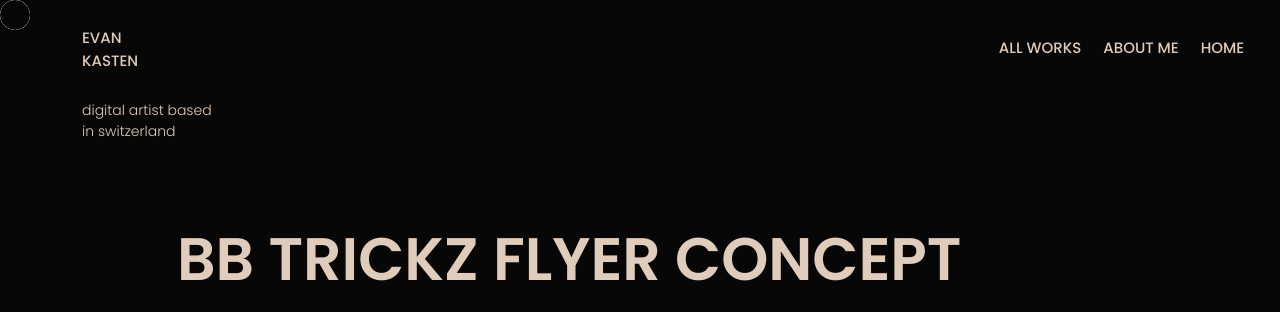
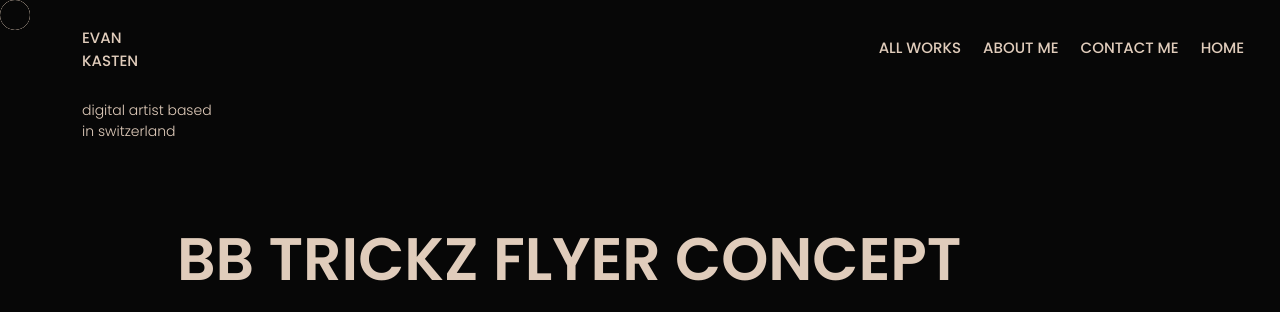
Before and after one commit to apokimonte/PORTFOLIO, a website built with Parcel: page src/work-bbtrickzflyerconcept.html in a window 1280 px wide. Shown: the top 312 px of the page. Built offline with nearby package versions, Linux system fonts and the light colour scheme.

Commit message:
COMMIT DAVANT RENDU

```diff
--- a/src/work-bbtrickzflyerconcept.html
+++ b/src/work-bbtrickzflyerconcept.html
@@ -27,6 +27,7 @@
             <div class="header-nav-second">
               <a href="allworks.html">ALL WORKS</a>
               <a href="aboutme.html">ABOUT ME</a>
+              <a href="contact.html">CONTACT ME</a>
               <a href="index.html">HOME</a>
             </div></div></div>
           </div>
```
